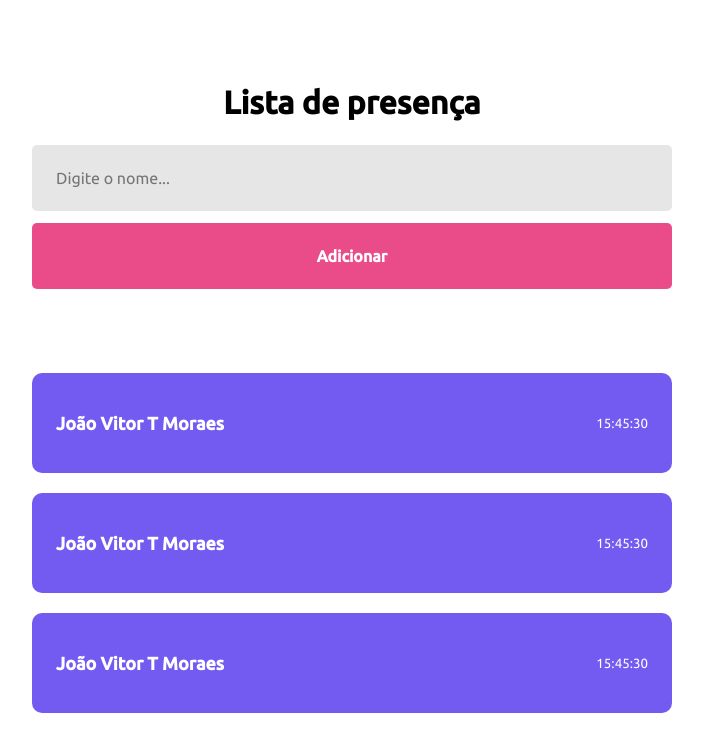
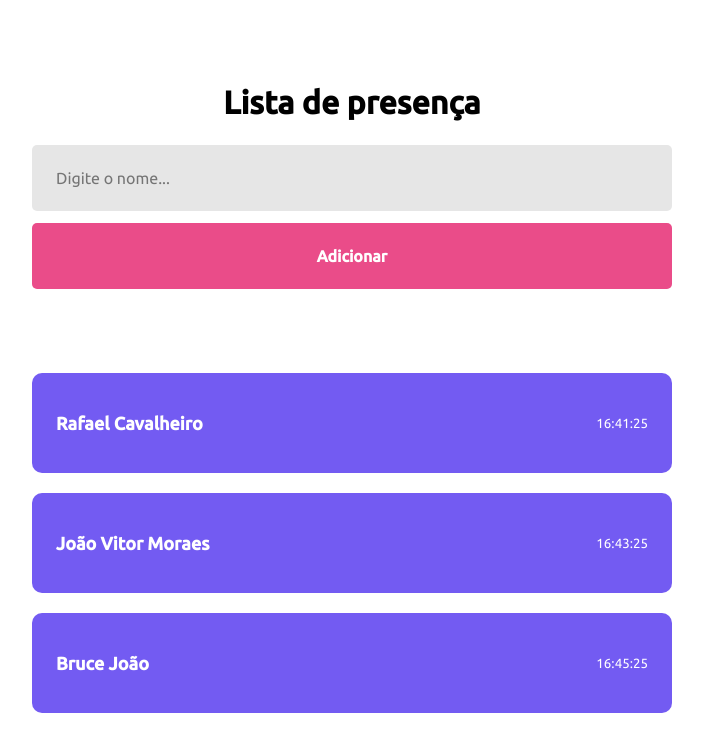
Before and after one commit to rafcavalheiro/reactapp, a React (Vite) app: page / in a window 1280 px wide. Shown: the top 752 px of the page, without its empty margins (288-991 px from the left). Built offline with nearby package versions, Linux system fonts and the light colour scheme.

Commit message:
Usando propriedades

```diff
--- a/src/components/Card/index.jsx
+++ b/src/components/Card/index.jsx
@@ -1,10 +1,10 @@
 import './styles.css'
 
-export function Card (){
+export function Card (props){
     return (
         <div className="card">
-            <strong>João Vitor T Moraes</strong>
-            <small>15:45:30</small>
+            <strong>{props.name}</strong>
+            <small>{props.time}</small>
         </div>
     )
 }
--- a/src/pages/Home/index.jsx
+++ b/src/pages/Home/index.jsx
@@ -12,9 +12,9 @@ import { Card } from '../../components/Card'
       <input type="text" placeholder="Digite o nome..."/>
       <button type="button"> Adicionar </button>
 
-      <Card />
-      <Card />
-      <Card />
+      <Card name = "Rafael Cavalheiro" time="16:41:25"/>
+      <Card name = "João Vitor Moraes" time="16:43:25"/>
+      <Card name = "Bruce João" time="16:45:25"/>
 
     </div>
 
```
